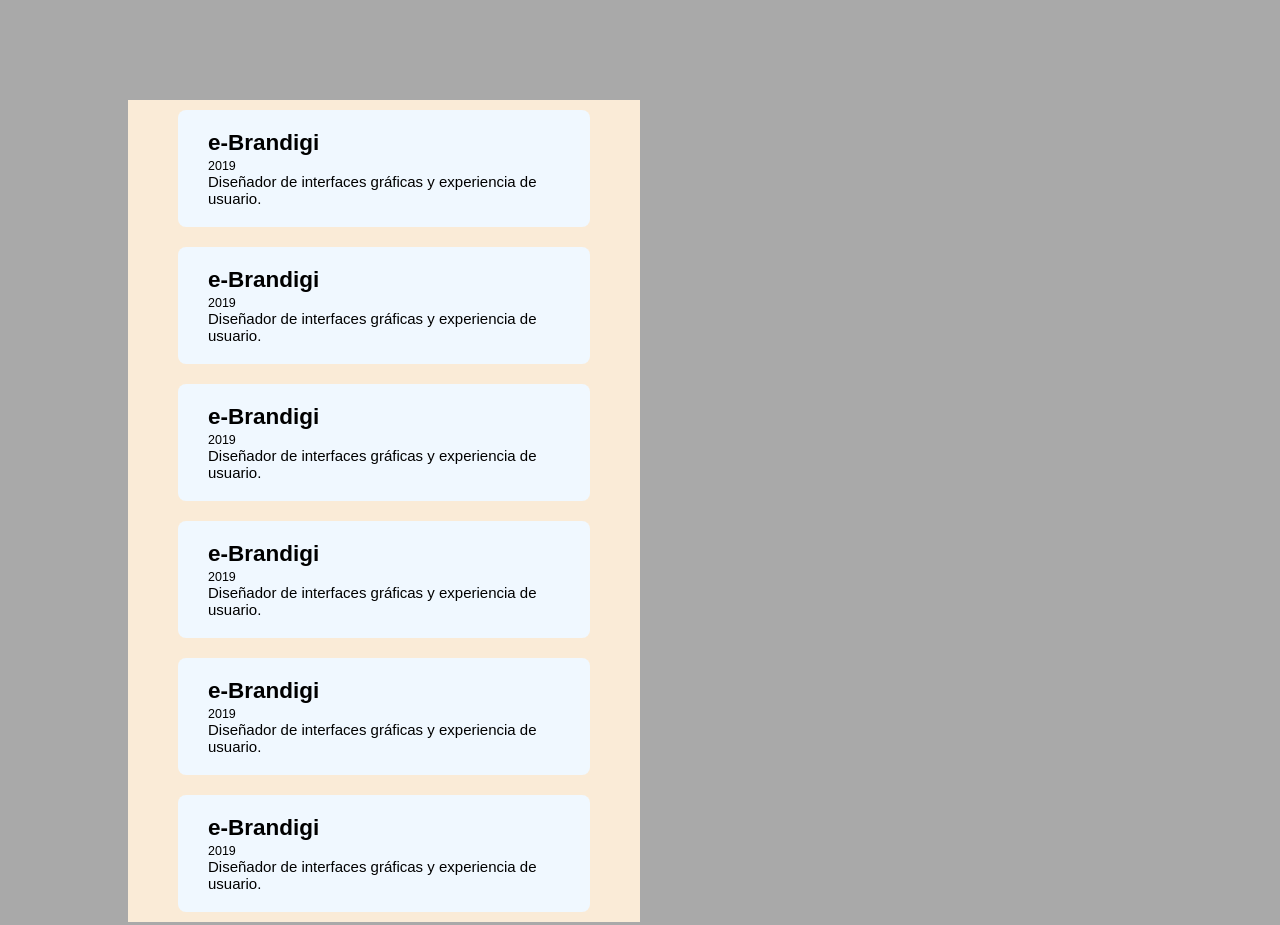
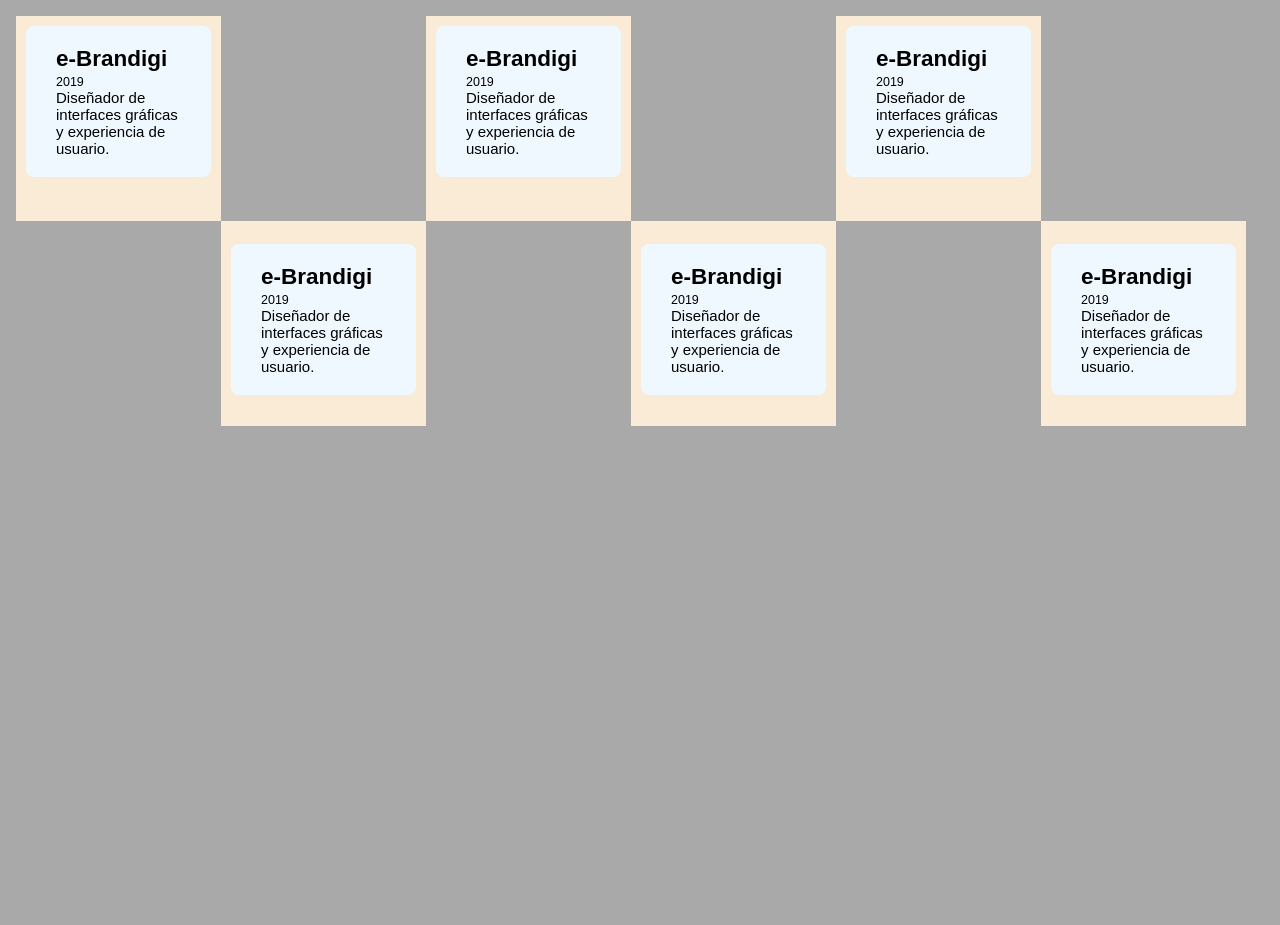
Before and after one commit to carlosleonfranco13/TimeLine-Horizontal, a plain HTML site: page index.html in a window 1280 px wide. After the commit the page ends 800 px from the top, so only its background shows below. Drawn offline with Linux system fonts and the light colour scheme.

Commit message:
Arreglo de las cajas

```diff
--- a/styles.css
+++ b/styles.css
@@ -9,14 +9,19 @@ body{
 }
 .timeline-horizontal{
     position: relative;
-    max-width: 1024px;
-    margin: 100px auto;
+    display: flex;
+    height: 500px;
+    margin: 16px;
+
+    overflow-x: scroll;
+    overscroll-behavior-x: contain;
 }
 .container{
-    padding: 10px 50px;
+    padding: 10px 10px;
     background-color: antiquewhite;
     position: relative;
-    width: 50%;
+    width: 205px;
+    height: 41%;
 }
 .textbox{
     padding: 20px 30px;
@@ -25,3 +30,10 @@ body{
     border-radius: 8px;
     font-size: 15px;
 }
+.top-container{
+    top: 0;
+}
+.bottom-container{
+    top: 41%;
+    padding-top: 23px;
+}
```
